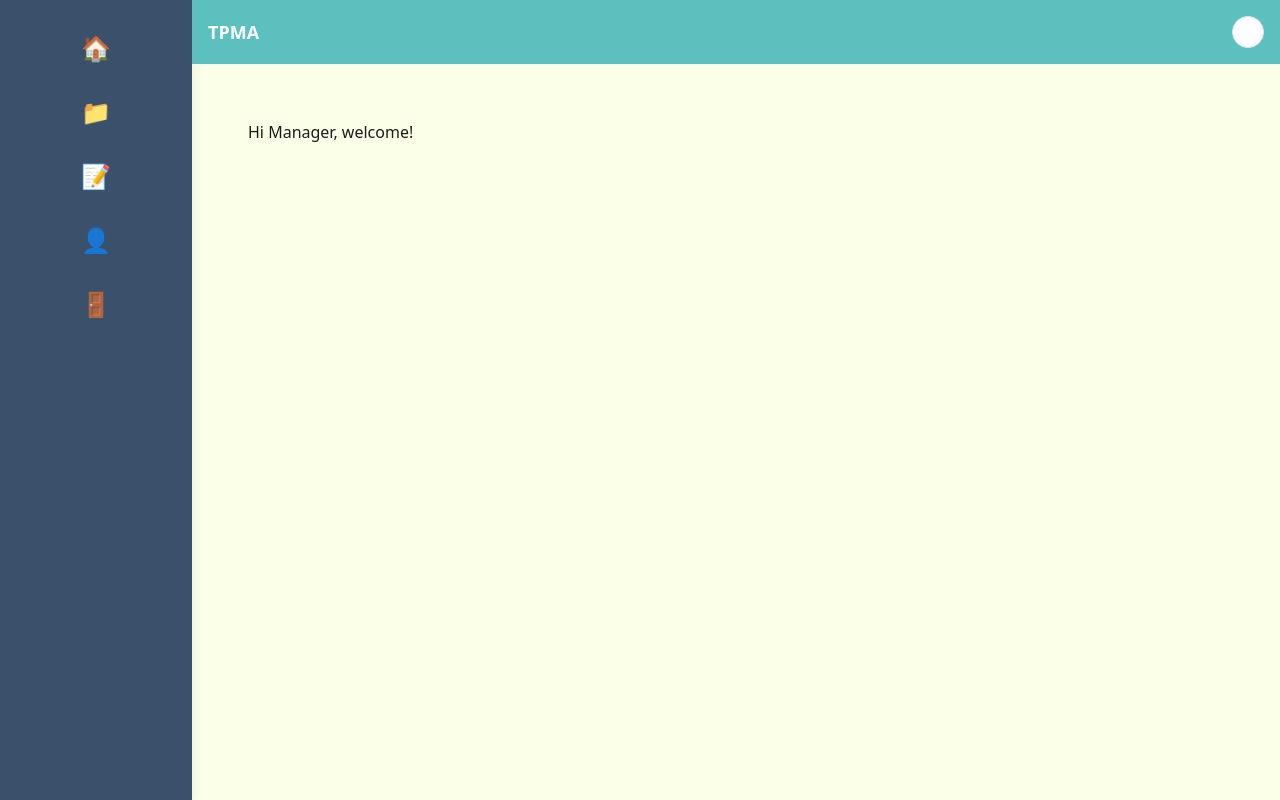
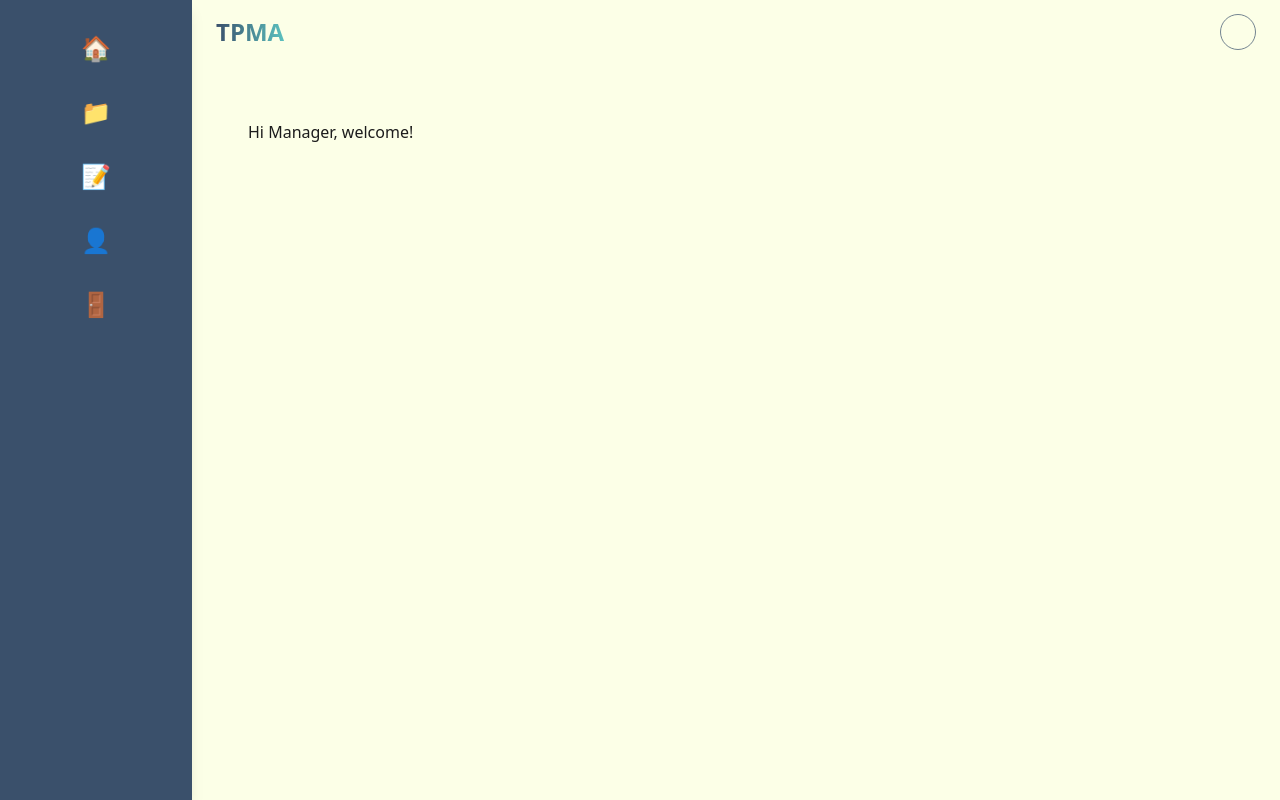
Before and after one commit to Muaz2004/tpma, a React (Create React App) app in the folder frontend/: page /manager-dashboard in a window 1280 px wide. Built offline with nearby package versions, Linux system fonts and the light colour scheme; no server answers.

Commit message:
top bar..

```diff
--- a/frontend/src/components/Topbar.js
+++ b/frontend/src/components/Topbar.js
@@ -1,13 +1,17 @@
 import React from "react";
 
+const Topbar = () => {
+  return (
+    <div className="h-16 w-full flex items-center justify-between px-6 bg-transparent">
 
-const Topbar=()=>{
-    return(
-       <div className="bg-[#5BC0BE] h-16 flex items-center justify-between px-4">
-  <div className="text-white font-bold text-lg">TPMA</div>
-  <div className="w-8 h-8 bg-white rounded-full border"></div>
-</div>
+      <h1 className="text-2xl font-extrabold bg-gradient-to-r from-[#3A506B] to-[#5BC0BE] bg-clip-text text-transparent">
+        TPMA
+      </h1>
 
+      <div className="w-9 h-9 rounded-full border border-[#3A506B] opacity-70"></div>
 
-    );
-}; export default Topbar;
+    </div>
+  );
+};
+
+export default Topbar;
```
